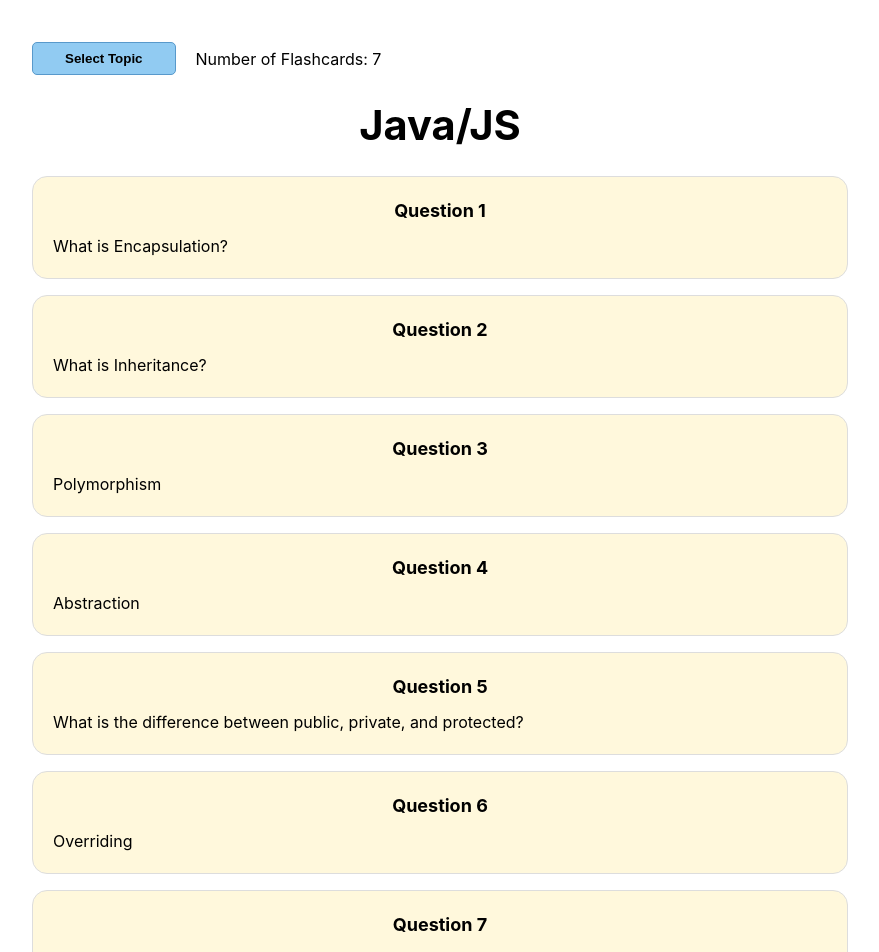
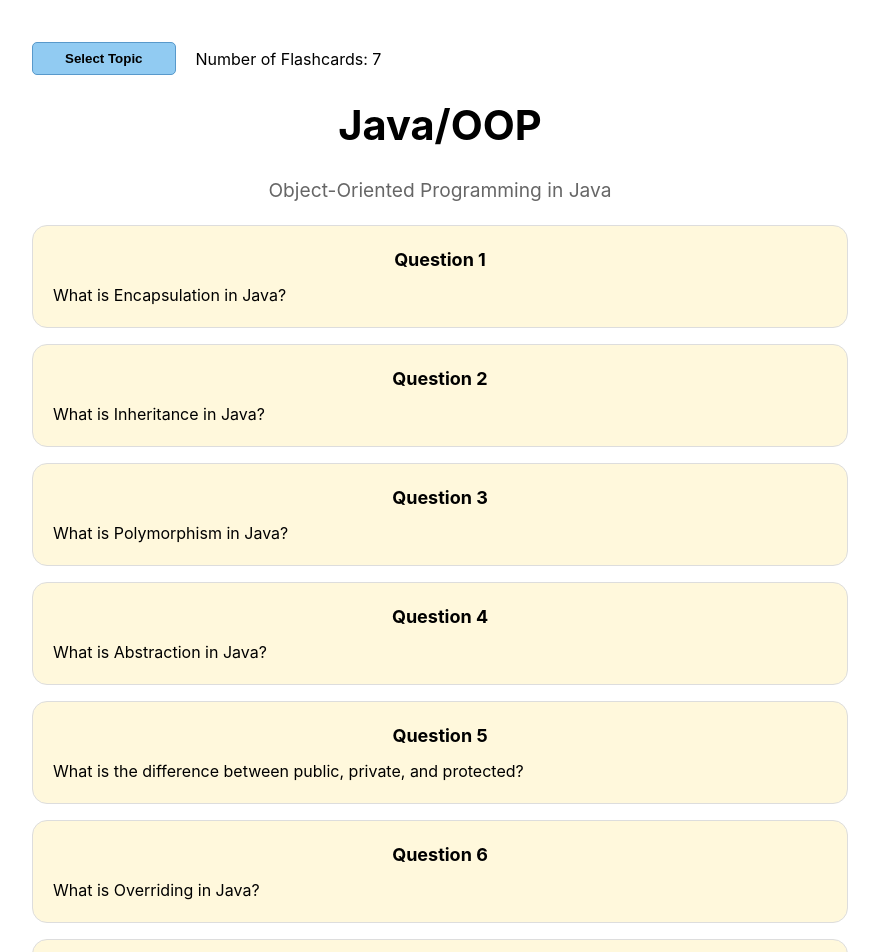
Before and after one commit to KhangBBBB/interview-prep, a Svelte app: page / in a window 1280 px wide. Shown: the top 952 px of the page, without its empty margins (200-1079 px from the left). Built offline with nearby package versions, Linux system fonts and the light colour scheme.

Commit message:
Improve wording

```diff
--- a/src/data.ts
+++ b/src/data.ts
@@ -2,46 +2,38 @@
 
 export const topics: models.Topic[] = [
     {
-        title: "Java/JS",
-        subtitle: "",
+        title: "Java/OOP",
+        subtitle: "Object-Oriented Programming in Java",
         flashcards: [
             {
-                question: "What is Encapsulation?",
+                question: "What is Encapsulation in Java?",
                 answer: "Encapsulation is the practice of bundling data and methods within a class and restricting access to the inner workings of that class using access modifiers. This protects the integrity of the data by only allowing controlled interactions through public methods.",
             },
             {
-                question: "What is Inheritance?",
-                answer: `Inheritance is an OOP concept where one class (the subclass or derived class) inherits the fields and methods of another class (the superclass or base class). This allows for code reuse, enabling the subclass to extend or modify the behavior of the superclass, and promotes hierarchical classification.`,
+                question: "What is Inheritance in Java?",
+                answer: `Inheritance is a concept where one class (the subclass or derived class) inherits the fields and methods of another class (the superclass or base class). This allows for code reuse, enabling the subclass to extend or modify the behavior of the superclass, and promotes hierarchical classification.`,
             },
             {
-                question: `Polymorphism`,
-                answer: `Polymorphism is an action that can be performed in many different ways. This is a property that can be said to contain most of the power of object-oriented programming.
-
-To put it more simply: Polymorphism is the concept that two or more classes have the same methods but can be implemented in different ways.
-
-An example of polymorphism in action. We have 2 animals: dog and cat. Both are animals. But when we tell both animals to act, the dog will goof, the cat will meow.
-
-So in the example, dogs and cats are considered objects. Two animals can understand the same sound but in different ways.`,
+                question: `What is Polymorphism in Java?`,
+                answer: `Polymorphism allows methods to perform differently based on the object they are called on. It supports method overloading (compile-time) and method overriding (runtime), enabling a single interface to handle multiple data types or classes.`,
             },
             {
-                question: `Abstraction`,
-                answer: `Hiding complex details and showing only the essential parts of an object, making it easier to use without needing to know how it works internally, like managing students, we just need the name and student ID, we don't need to know about weight or heights`,
+                question: `What is Abstraction in Java?`,
+                answer: `Abstraction hides the implementation details of a class and exposes only the essential features. It is achieved using abstract classes and interfaces, allowing users to interact with objects through a simplified interface. This reduces complexity and enhances code maintainability.`,
             },
             {
                 question: `What is the difference between public, private, and protected?`,
-                answer: `* Public: Public members are accessible from outside the class. They can be accessed and modified by any code that has access to an instance of the class.
-
-* Private: Private members are only accessible from within the class itself. They cannot be accessed or modified directly from outside the class. Private members are typically used to hide implementation details and ensure data integrity.
-
-* Protected: Protected members are accessible within the class itself and by its subclasses (child classes). They cannot be accessed from outside the class hierarchy. Protected members are useful when you want to provide access to subclasses but restrict access to other classes.`,
+                answer: `- Public: Accessible from anywhere.
+- Private: Accessible only within the same class.
+- Protected: Accessible within the same package and by subclasses.`,
             },
             {
-                question: `Overriding`,
-                answer: `Occurs when a subclass provides a specific implementation of a method already defined in its superclass.`,
+                question: `What is Overriding in Java?`,
+                answer: `Overriding is when a subclass provides a specific implementation for a method already defined in its superclass.`,
             },
             {
-                question: `Overloading`,
-                answer: `Occurs when a class has multiple methods with the same name but different parameters. `,
+                question: `What is Overloading in Java?`,
+                answer: `Overloading is when multiple methods in the same class have the same name but different parameter lists.`,
             },
         ],
     },
```
